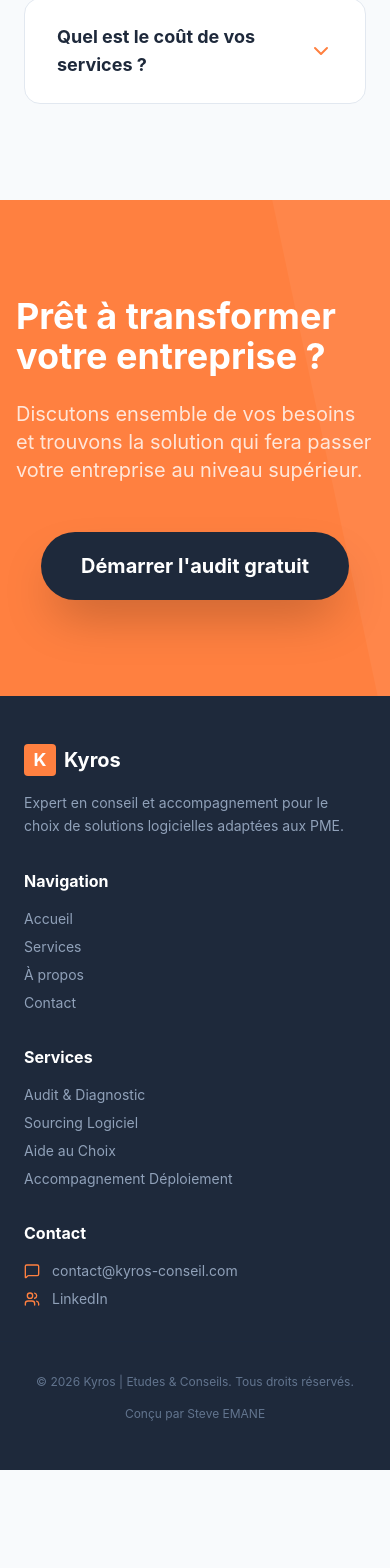
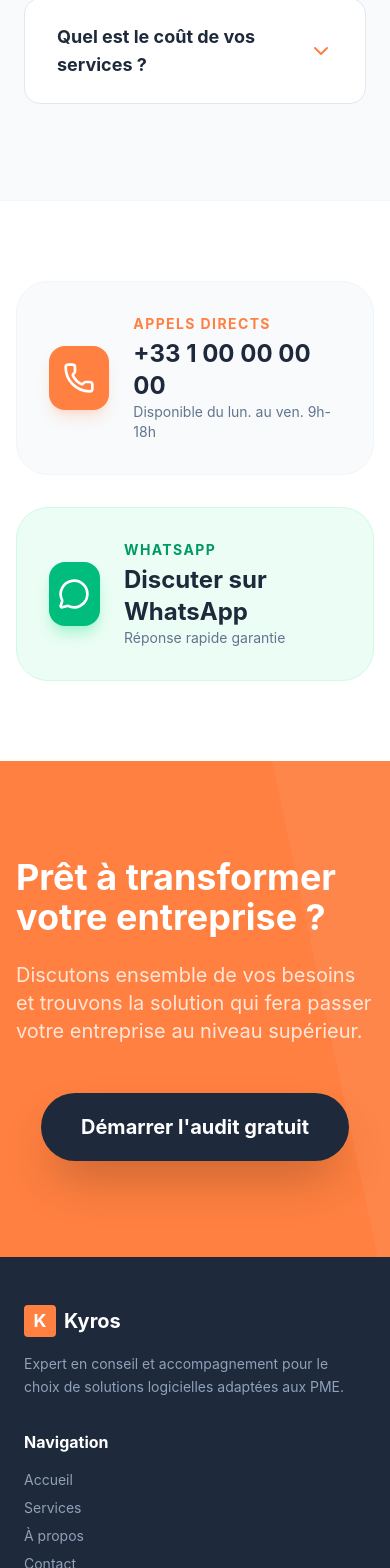
Before and after one commit to devandfree/kyros_ec, a React (Vite) app: page / in a window 390 px wide. Shown: the part 8799-10367 px from the top of the page. Before the commit the page ends 10269 px from the top, so only its background shows below. Built offline with nearby package versions, Linux system fonts and the light colour scheme.

Commit message:
feat: Add phone and WhatsApp contact options
Includes new icons and list items for phone and WhatsApp contact information in the footer. Also adds a "Quick Contact" section with a clickable phone number for immediate outreach.

```diff
--- a/src/App.tsx
+++ b/src/App.tsx
@@ -14,6 +14,8 @@ import {
   ShieldCheck,
   Zap,
   MessageSquare,
+  Phone,
+  MessageCircle,
   ChevronDown,
   FileText,
   Layout,
@@ -307,10 +309,18 @@ const Footer = ({ setActivePage }: { setActivePage: (page: string) => void }) =>
 
       <div>
         <h4 className="font-bold mb-4 text-white">Contact</h4>
-        <ul className="space-y-2 text-slate-400 text-sm">
+        <ul className="space-y-3 text-slate-400 text-sm">
           <li className="flex items-center gap-3">
             <MessageSquare size={16} className="text-primary" />
             contact@kyros-conseil.com
+          </li>
+          <li className="flex items-center gap-3">
+            <Phone size={16} className="text-primary" />
+            +33 1 00 00 00 00
+          </li>
+          <li className="flex items-center gap-3">
+            <MessageCircle size={16} className="text-emerald-500" />
+            WhatsApp
           </li>
           <li className="flex items-center gap-3">
             <Users size={16} className="text-primary" />
@@ -688,6 +698,43 @@ const HomePage = ({ onNavigate, onSelectService }: { onNavigate: (page: string)
             ].map((faq, i) => (
               <FAQItem key={i} question={faq.q} answer={faq.a} />
             ))}
+          </div>
+        </div>
+      </section>
+
+      {/* Quick Contact Section */}
+      <section className="py-20 bg-white border-t border-slate-100">
+        <div className="max-w-7xl mx-auto px-4 sm:px-6">
+          <div className="grid grid-cols-1 md:grid-cols-2 gap-8">
+            <motion.div
+              whileHover={{ y: -5 }}
+              className="p-8 rounded-[32px] bg-slate-50 border border-slate-100 flex items-center gap-6 group cursor-pointer"
+              onClick={() => window.location.href = 'tel:+33100000000'}
+            >
+              <div className="w-16 h-16 bg-primary text-white rounded-2xl flex items-center justify-center shadow-lg shadow-primary/20 group-hover:scale-110 transition-transform">
+                <Phone size={32} />
+              </div>
+              <div>
+                <h4 className="text-sm font-bold text-primary uppercase tracking-widest mb-1">Appels Directs</h4>
+                <p className="text-2xl font-bold text-secondary">+33 1 00 00 00 00</p>
+                <p className="text-sm text-slate-500">Disponible du lun. au ven. 9h-18h</p>
+              </div>
+            </motion.div>
+
+            <motion.div
+              whileHover={{ y: -5 }}
+              className="p-8 rounded-[32px] bg-emerald-50 border border-emerald-100 flex items-center gap-6 group cursor-pointer"
+              onClick={() => window.open('https://wa.me/33100000000', '_blank')}
+            >
+              <div className="w-16 h-16 bg-emerald-500 text-white rounded-2xl flex items-center justify-center shadow-lg shadow-emerald-200 group-hover:scale-110 transition-transform">
+                <MessageCircle size={32} />
+              </div>
+              <div>
+                <h4 className="text-sm font-bold text-emerald-600 uppercase tracking-widest mb-1">WhatsApp</h4>
+                <p className="text-2xl font-bold text-secondary">Discuter sur WhatsApp</p>
+                <p className="text-sm text-slate-500">Réponse rapide garantie</p>
+              </div>
+            </motion.div>
           </div>
         </div>
       </section>
@@ -1070,12 +1117,21 @@ const ContactPage = () => {
                 </div>
               </div>
               <div className="flex items-start gap-6">
-                <div className="w-14 h-14 bg-accent/10 text-accent rounded-2xl flex items-center justify-center shrink-0">
-                  <Users size={28} />
+                <div className="w-14 h-14 bg-emerald-50/50 text-emerald-500 rounded-2xl flex items-center justify-center shrink-0 border border-emerald-100">
+                  <MessageCircle size={28} />
                 </div>
                 <div>
-                  <h4 className="text-xl font-bold text-secondary mb-1">Réseaux Sociaux</h4>
-                  <p className="text-slate-500">Suivez-nous sur LinkedIn pour nos conseils experts.</p>
+                  <h4 className="text-xl font-bold text-secondary mb-1">WhatsApp</h4>
+                  <p className="text-slate-500">Discutez avec nous en direct</p>
+                </div>
+              </div>
+              <div className="flex items-start gap-6">
+                <div className="w-14 h-14 bg-blue-50/50 text-blue-500 rounded-2xl flex items-center justify-center shrink-0 border border-blue-100">
+                  <Phone size={28} />
+                </div>
+                <div>
+                  <h4 className="text-xl font-bold text-secondary mb-1">Téléphone</h4>
+                  <p className="text-slate-500">+33 1 00 00 00 00</p>
                 </div>
               </div>
             </div>
@@ -1091,8 +1147,6 @@ const ContactPage = () => {
             </p>
             <a
               href="#"
-              target="_blank"
-              rel="noopener noreferrer"
               className="inline-flex items-center gap-3 bg-primary text-white px-10 py-5 rounded-full font-bold text-lg hover:bg-primary/90 transition-all shadow-xl shadow-primary/20"
             >
               Prendre rendez-vous sur Calendly <ArrowRight size={20} />
```
